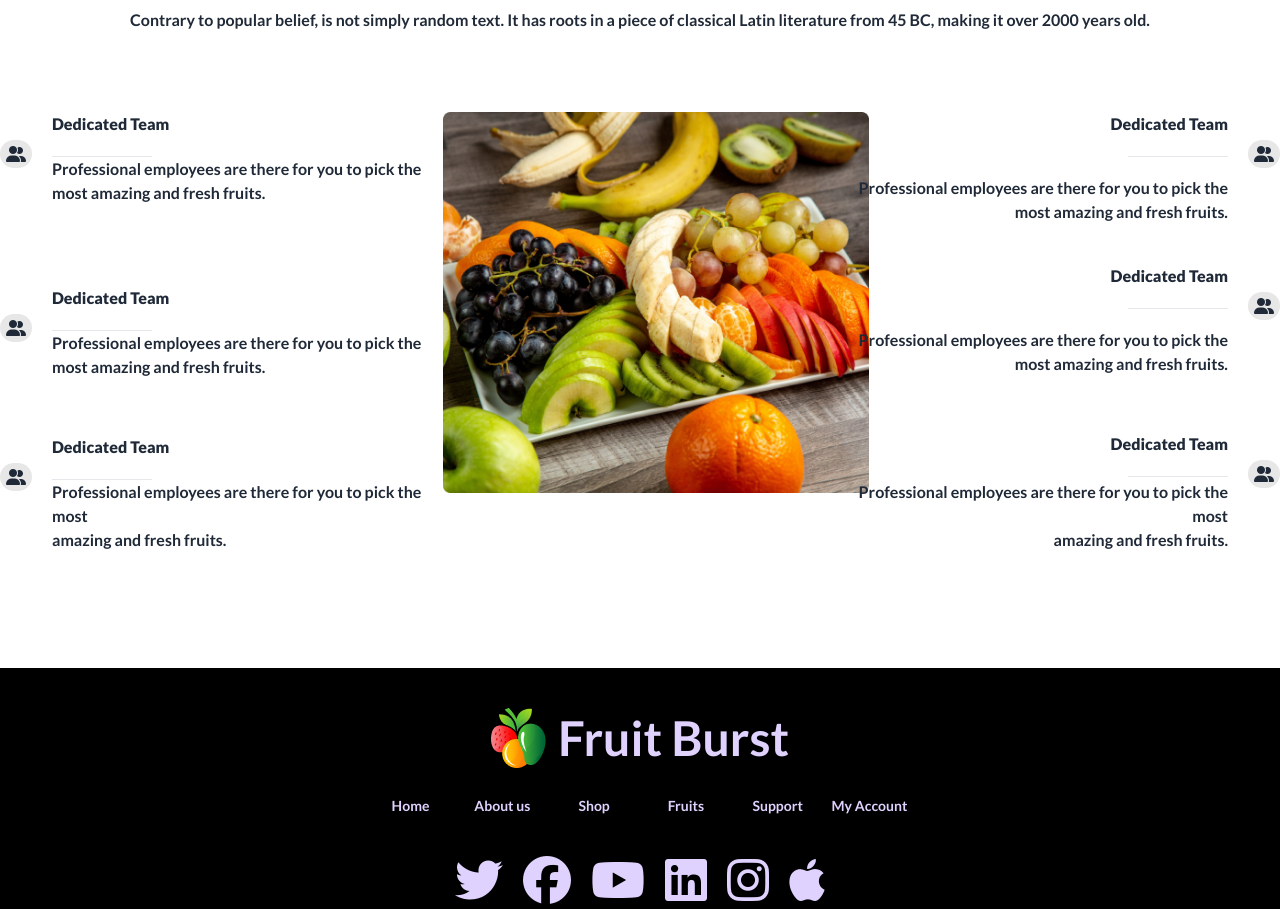
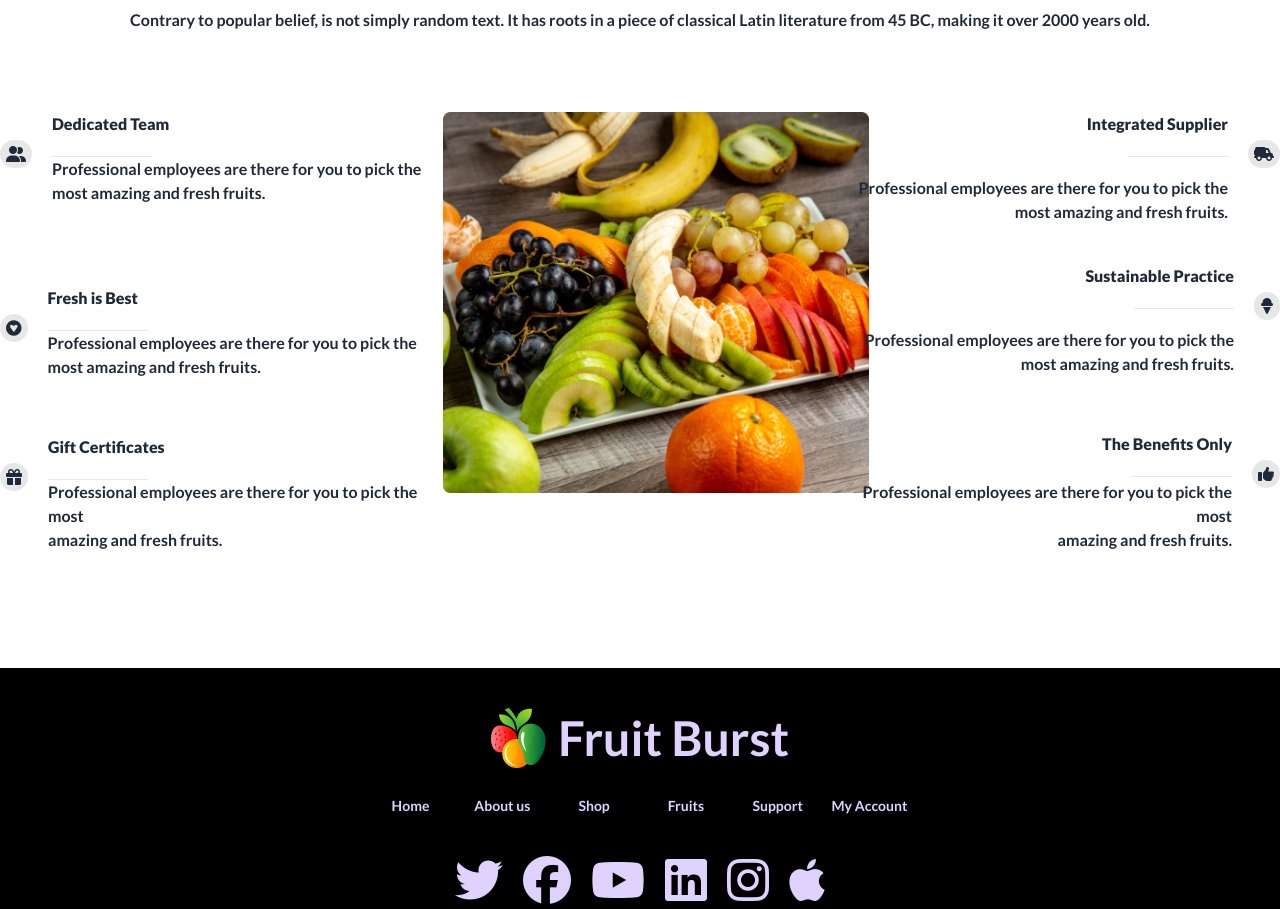
Before and after one commit to Git-Ratikul-Islam/Fruit-Burst-assignment-3, a plain HTML site: page index.html in a window 1280 px wide. Shown: the part 2953-3862 px from the top of the page. Drawn offline with nearby package versions, Linux system fonts and the light colour scheme.

Commit message:
text-and-font-changed

```diff
--- a/index.html
+++ b/index.html
@@ -614,10 +614,10 @@
                               </div>
                               <div class="flex mb-24 pt-10 gap-5">
                                     <div>
-                                          <i class=" fa-solid fa-user-group bg-[#1212121A] p-1.5 rounded-full mt-7"></i>
+                                          <i class=" fa-brands fa-gratipay bg-[#1212121A] p-1.5 rounded-full mt-7"></i>
                                     </div>
                                     <div>
-                                          <h4 class="mb-5 text-base font-extrabold">Dedicated Team</h4>
+                                          <h4 class="mb-5 text-base font-extrabold">Fresh is Best</h4>
                                           <hr class="w-[100px]">
 
                                           <p>Professional employees are there for you to pick the most amazing and fresh
@@ -626,10 +626,10 @@
                               </div>
                               <div class="flex gap-5 -mt-10 mb-1 ">
                                     <div>
-                                          <i class=" fa-solid fa-user-group bg-[#1212121A] p-1.5 rounded-full mt-7"></i>
+                                          <i class=" fa-solid fa-gift bg-[#1212121A] p-1.5 rounded-full mt-7"></i>
                                     </div>
                                     <div>
-                                          <h4 class="text-base font-extrabold">Dedicated Team</h4>
+                                          <h4 class="text-base font-extrabold">Gift Certificates</h4>
                                           <hr class="w-[100px] mt-5">
                                           <p>Professional employees are there for you to pick the most <br> amazing and
                                                 fresh
@@ -646,10 +646,11 @@
                                     <div class="flex flex-row-reverse gap-5">
                                           <div>
                                                 <i
-                                                      class=" fa-solid fa-user-group bg-[#1212121A] p-1.5 rounded-full mt-7 "></i>
+                                                      class=" fa-solid fa-truck-field bg-[#1212121A] p-1.5 rounded-full mt-7 "></i>
                                           </div>
                                           <div>
-                                                <h4 class="mb-5 text-base font-extrabold text-right">Dedicated Team</h4>
+                                                <h4 class="mb-5 text-base font-extrabold text-right">Integrated Supplier
+                                                </h4>
                                                 <hr class="w-[100px] float-right">
 
                                                 <p class="text-right pt-5">Professional employees are there for you to
@@ -662,10 +663,11 @@
                                     <div class="flex flex-row-reverse mb-24 pt-10 gap-5">
                                           <div>
                                                 <i
-                                                      class=" fa-solid fa-user-group bg-[#1212121A] p-1.5 rounded-full mt-7"></i>
+                                                      class=" fa-solid fa-ice-cream bg-[#1212121A] p-1.5 rounded-full mt-7"></i>
                                           </div>
                                           <div>
-                                                <h4 class="mb-5 text-base font-extrabold text-right">Dedicated Team</h4>
+                                                <h4 class="mb-5 text-base font-extrabold text-right">Sustainable
+                                                      Practice</h4>
                                                 <hr class="w-[100px] float-right">
 
                                                 <p class="text-right pt-5">Professional employees are there for you to
@@ -678,10 +680,10 @@
                                     <div class="flex flex-row-reverse gap-5 -mt-10 mb-1 ">
                                           <div>
                                                 <i
-                                                      class=" fa-solid fa-user-group bg-[#1212121A] p-1.5 rounded-full mt-7"></i>
+                                                      class=" fa-solid fa-thumbs-up bg-[#1212121A] p-1.5 rounded-full mt-7"></i>
                                           </div>
                                           <div>
-                                                <h4 class="text-base font-extrabold text-right">Dedicated Team</h4>
+                                                <h4 class="text-base font-extrabold text-right">The Benefits Only</h4>
                                                 <hr class="w-[100px] mt-5 float-right">
                                                 <p class="text-right pt-6">Professional employees are there for you to
                                                       pick
```
